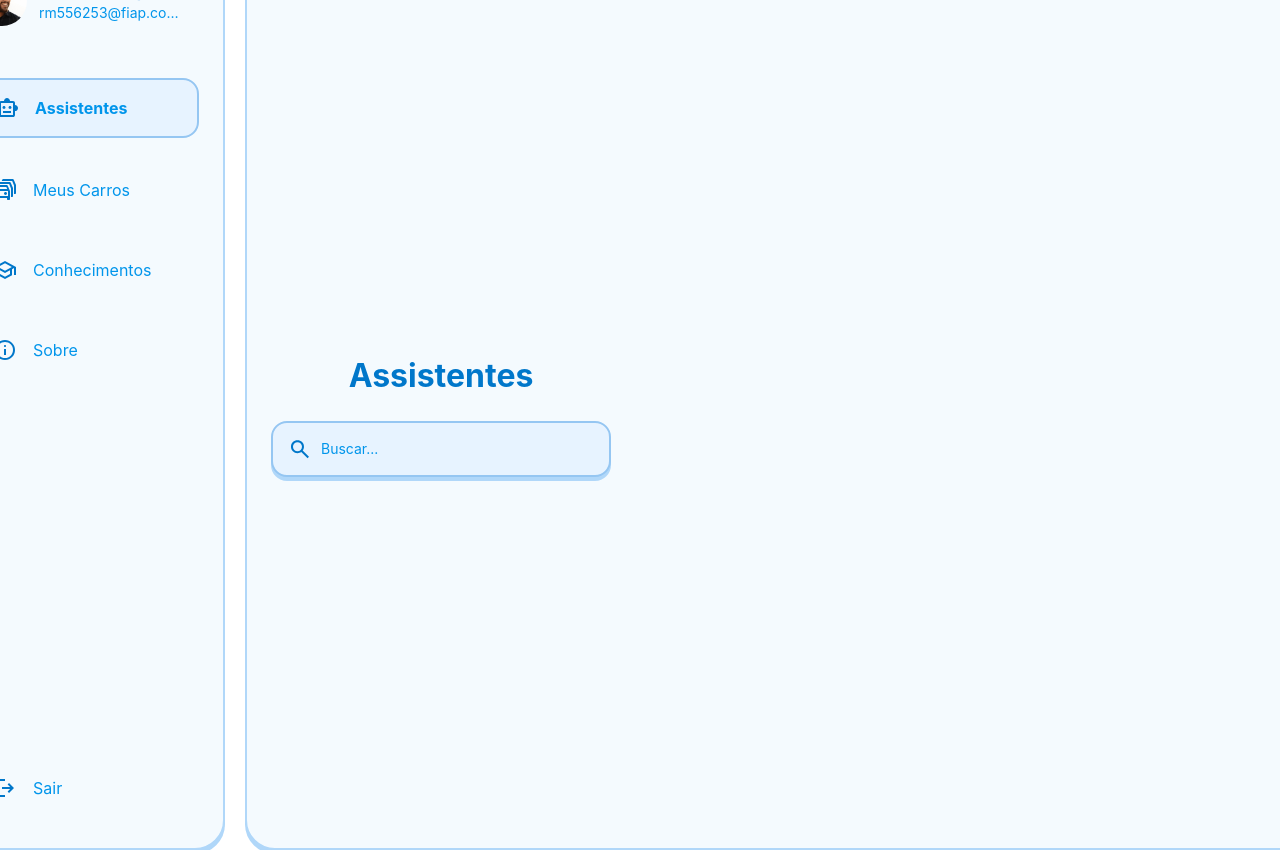
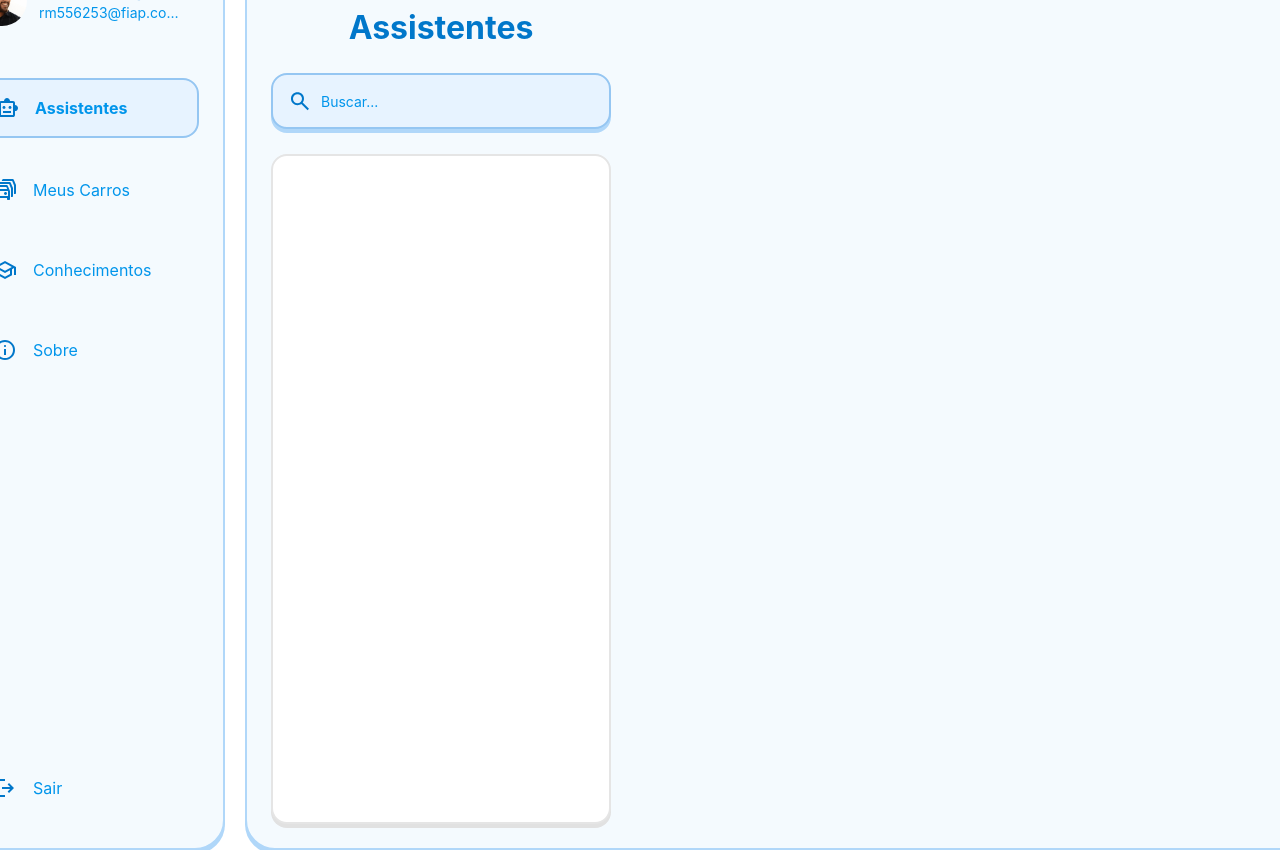
Before and after one commit to LELE-REPAIRS/lele-repairs-react, a React (Vite) app: page /assistentes in a window 1280 px wide. Shown: the top 850 px of the page. Built offline with nearby package versions, Linux system fonts and the light colour scheme.

Commit message:
Adicionado a região de chat ativos e estilizado com Tailwind CSS.

```diff
--- a/src/routes/Assistentes/index.tsx
+++ b/src/routes/Assistentes/index.tsx
@@ -31,6 +31,9 @@ function Assistentes() {
             <form className="flex-col justify-center items-start gap-2.5 inline-flex">
               <Input icon="bg-icon-search" classname={'w-[340px] h-14 p-4 pl-12 font-normal text-sm box-border rounded-2xl border-2 border-color_7 bg-color_3 focus:outline-color_9 drop-shadow-row placeholder-color_9 text-color_9'} type="text" placeholder="Buscar..." name={"txtBuscar"} id={'buscar'} required={false}/>
             </form>
+            <div className="w-[340px] h-[670px] bg-white rounded-2xl border-2 border-neutral-200 flex p-3 flex-col gap-5 overflow-x-hidden shadow-bg_gray">
+
+            </div>
           </section>
           <section className="w-[667px] h-[848px] flex-col items-start gap-[25px] inline-flex">
           </section>
```
